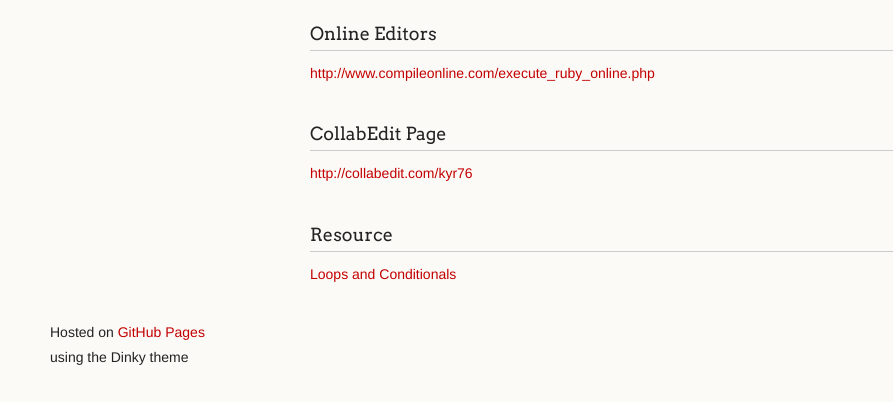
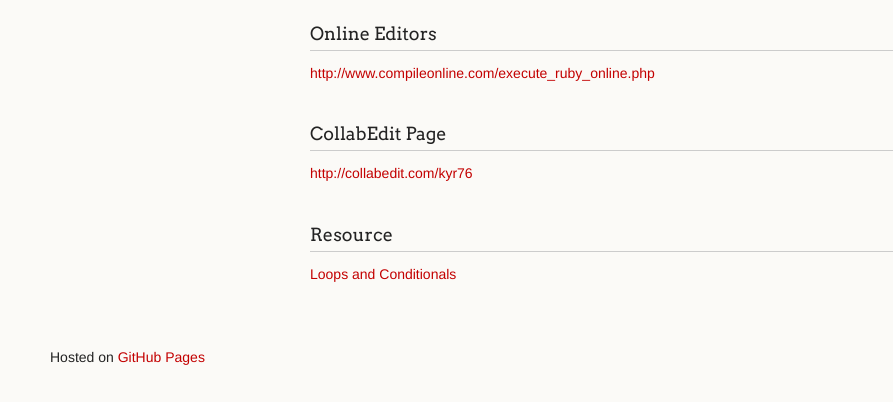
Before and after one commit to BasicRuby/basicruby.github.io, a plain HTML site: page index.html in a window 1280 px wide. Shown: the part 398-800 px from the top of the page, without its empty margins (0-893 px from the left). Drawn offline with Linux system fonts and the light colour scheme.

Commit message:
Update index.html

```diff
--- a/index.html
+++ b/index.html
@@ -49,7 +49,7 @@
 <p><a href="http://code.tutsplus.com/articles/ruby-for-newbies-conditional-statements-and-loops--net-16537">Loops and Conditionals</a></p>
       </section>
       <footer>
-        <p><small>Hosted on <a href="http://pages.github.com">GitHub Pages</a> using the Dinky theme</small></p>
+        <p><small>Hosted on <a href="http://pages.github.com">GitHub Pages</a></small></p>
       </footer>
     </div>
     <!--[if !IE]><script>fixScale(document);</script><![endif]-->
```
